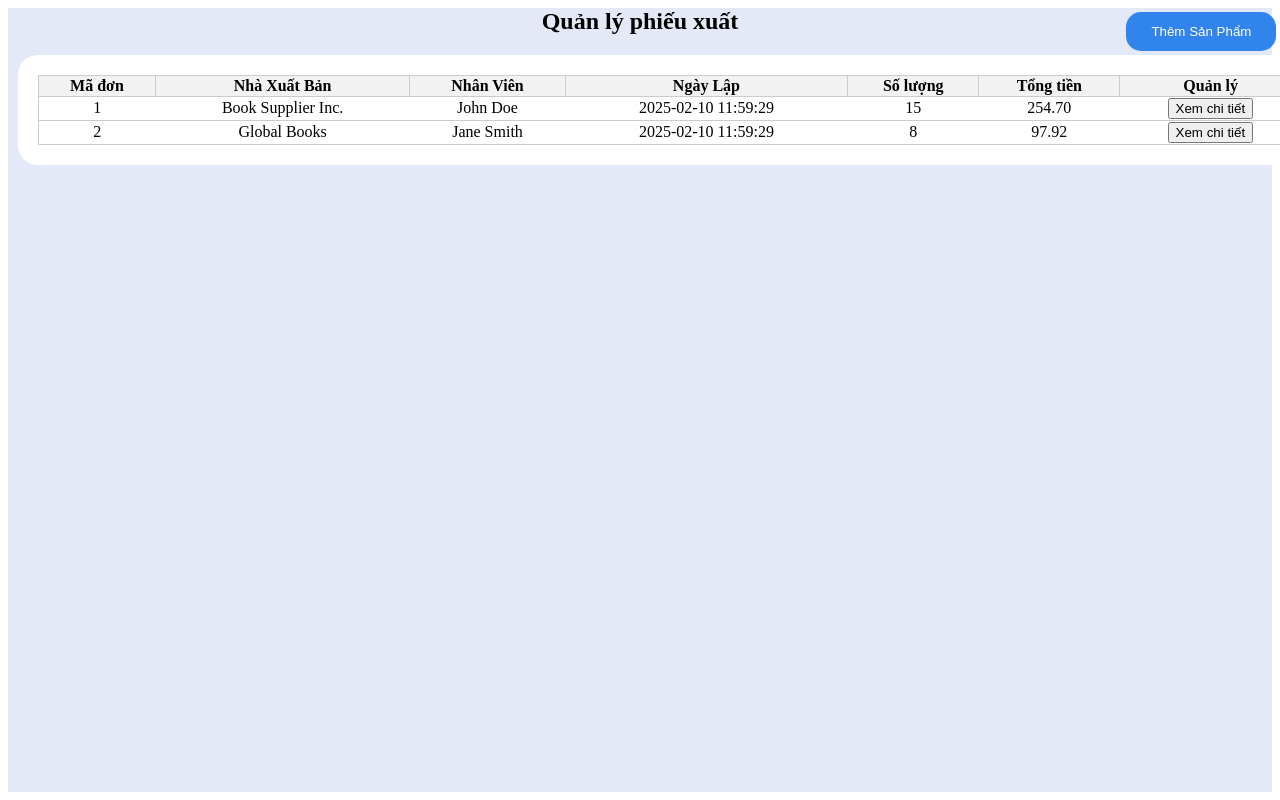
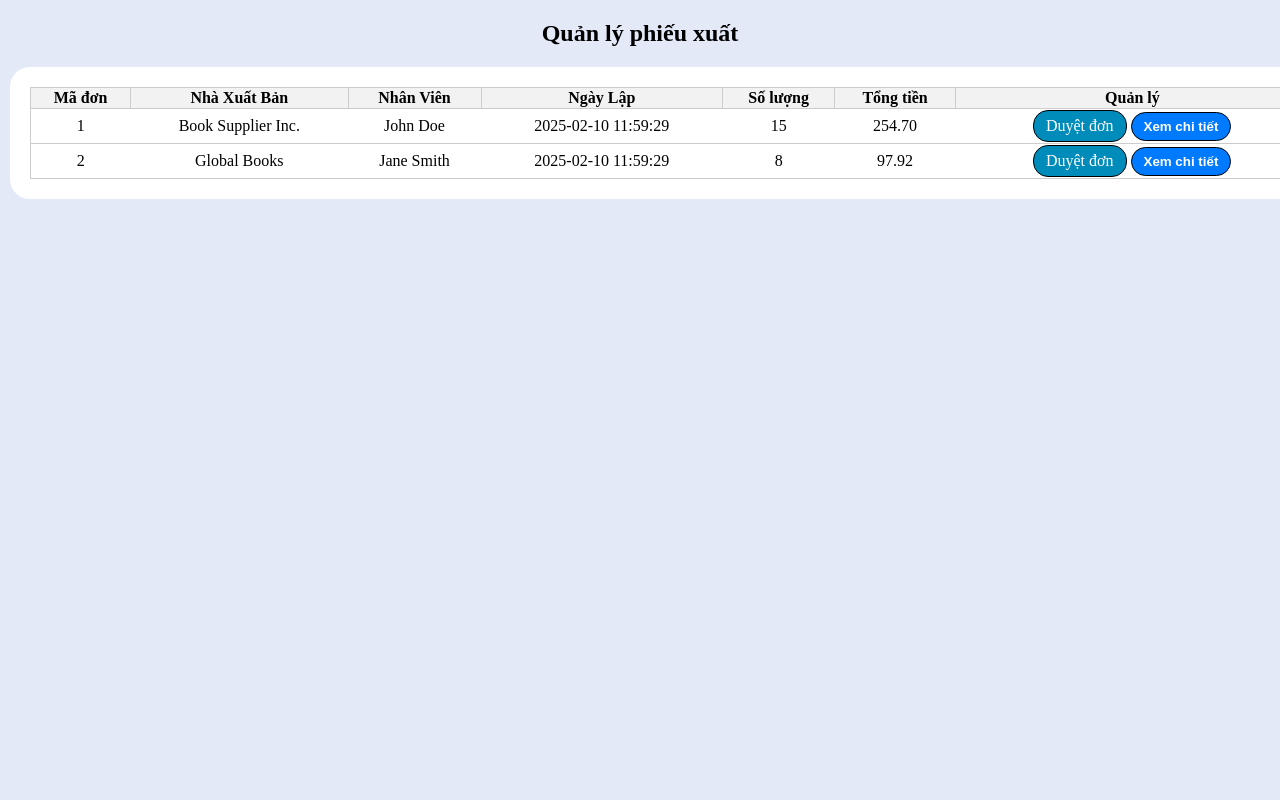
Before and after one commit to giahuyto3107/Web2, a PHP site: page /EC/QLPhieuXuat/QLPhieuXuat.php in a window 1280 px wide; the page is wider, and only the part inside the window is pictured. Run offline with PHP 8.4, Linux system fonts and the light colour scheme; data comes from the database, SQL or seed files in the repository.

Commit message:
QLPhieuXuat, chua css popup Xemchitiet

```diff
--- a/FrontEnd/AdminUI/QLPhieuXuat/QLPhieuXuat.php
+++ b/FrontEnd/AdminUI/QLPhieuXuat/QLPhieuXuat.php
@@ -45,9 +45,9 @@ if (!$query_pn) {
         <h2>Quản lý phiếu xuất</h2>
     </div>
 
-    <div class="top-right-button">
+    <!-- <div class="top-right-button">
         <button id="open-popup-phieunhap">Thêm Sản Phẩm</button>
-    </div>
+    </div> -->
 
     <div class="form-content">
         <table>
@@ -73,8 +73,13 @@ if (!$query_pn) {
                 <td><?= $row['amount'] ?></td>
                 <td><?= $row['total_price'] ?></td>
                 <td>
-                    <!-- <button class="detail-button" data-id="<?= $row['purchase_order_id'] ?>">Xem chi tiết</button> -->
-                    <button class="detail-button" data-id="<?= $row['purchase_order_id'] ?>">Xem chi tiết</button>
+                    <?php if ($row['status_id'] == 1) {
+                            echo '<p class="active">Đã duyệt</p>';
+                        } else if ($row['status_id'] == 2) {
+                            echo '<a class="inactive" href="../../../BackEnd/Model/quanliphieunhap/xuliphieunhap.php?purchase_order_id=' . $row['purchase_order_id'] . '&status=' . $row['status_id'] . '">Duyệt đơn</a>';
+                        }
+                    ?>
+                    <button class="detail-button" id ="open-popup" data-id="<?= $row['purchase_order_id'] ?>">Xem chi tiết</button>
                 </td>
                 <script>
                     document.querySelectorAll(".detail-button").forEach(button => {
@@ -97,9 +102,12 @@ if (!$query_pn) {
 
 <style>
     .form {
+        position: absolute;
         background-color: #e4e9f7;
         width: 100%;
         height: 100%;
+        top: 0;
+        left: 0;
     }
 
     .form-title {
@@ -152,9 +160,46 @@ if (!$query_pn) {
         padding: 5px;
     }
 
-    #detail-button {
+    .active, .inactive, .detail-button {
+        display: inline-block;        /* Để có thể áp dụng padding và border */
+        padding: 5px 10px;           /* Khoảng cách bên trong */
+        text-decoration: none;        /* Bỏ gạch chân */
+        color: white;                 /* Màu chữ trắng */
+        border: 1px solid black;      /* Khung bên ngoài màu đen */
+        border-radius: 15px;          /* Bo góc nhẹ */
+        transition: background-color 0.3s; /* Hiệu ứng chuyển màu nền */
         padding: 6px 12px;
-        border-radius: 15px;
+    }
+
+    .inactive, .detail-button {
+        cursor: pointer;
+    }
+
+    .active:hover, .inactive:hover {
+        opacity: 0.8;                /* Hiệu ứng giảm độ trong suốt khi hover */
+    }
+
+    .active {
+        background: #28a745; /* Green for approved */
+        color: white;
+    }
+
+    .active:hover {
+        background: #218838;
+    }
+
+    .inactive {
+        background-color: #008cba;   /* Màu xanh lam cho khôi phục */
+    }
+
+    .detail-button {
+        background: #007bff; /* Gray */
+        color: white;
+        font-weight: bold;
+    }
+
+    .detail-button:hover {
+        background: #0056b3;
     }
 
 </style>
```
Also changed, not shown: BackEnd/Model/quanliphieunhap/xuliphieunhap.php (+8 -0 lines), FrontEnd/AdminUI/QLPhieuXuat/XemChiTietDon.php (+63 -10 lines).
